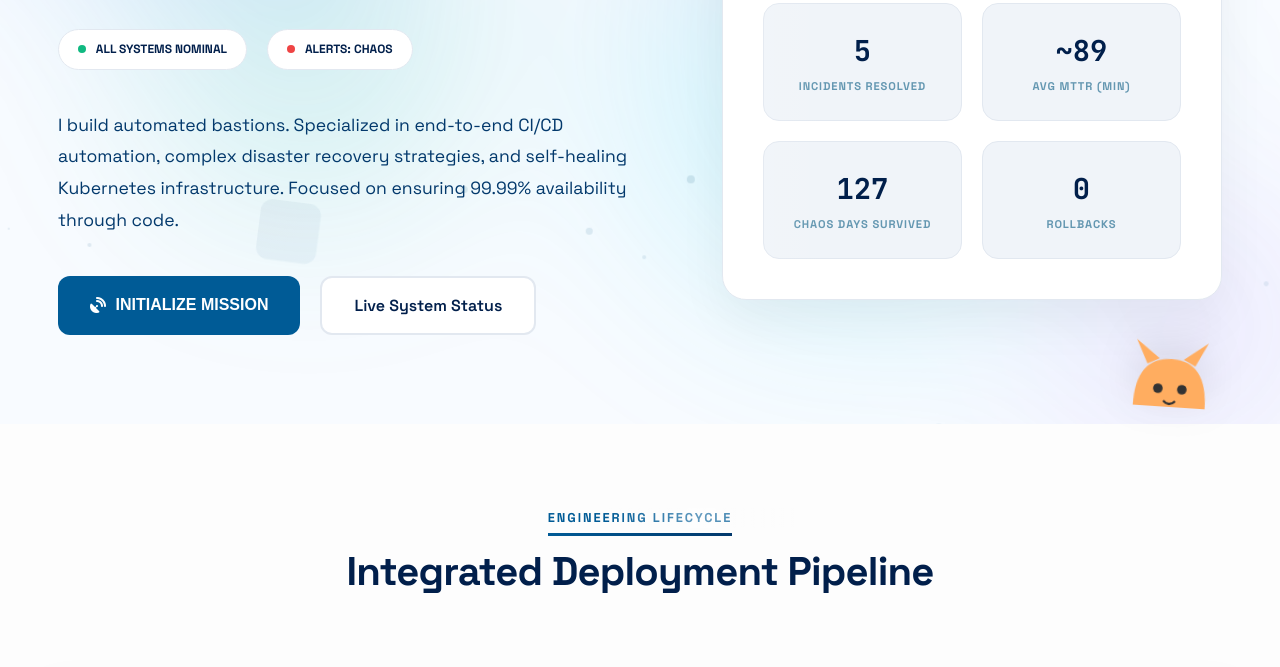
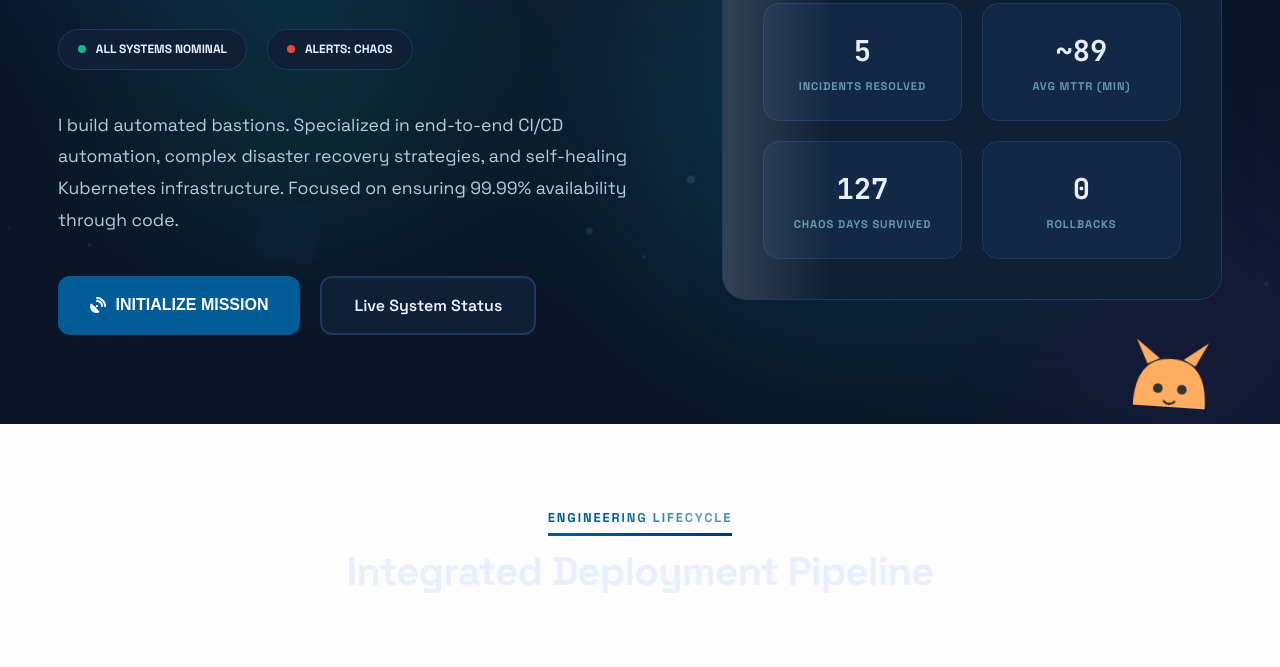
Before and after one commit to SarraMehrez/portfolio-sarra, a website: page src/index.html in a window 1280 px wide. Shown: the part 376-1043 px from the top of the page. Drawn offline with Linux system fonts and the light colour scheme.

Commit message:
Fix: fs-extra dependency and apply full dark theme with dark navbar

```diff
--- a/package.json
+++ b/package.json
@@ -26,7 +26,6 @@
   "license": "MIT",
   "devDependencies": {
     "eslint": "^8.56.0",
-    "fs-extra": "^11.2.0",
     "htmlhint": "^1.1.4",
     "js-yaml": "^4.1.0",
     "serve": "^14.2.1",
@@ -34,6 +33,7 @@
     "stylelint-config-standard": "^36.0.0"
   },
   "dependencies": {
-    "express": "^4.18.2"
+    "express": "^4.18.2",
+    "fs-extra": "^11.2.0"
   }
 }
--- a/src/index.html
+++ b/src/index.html
@@ -18,11 +18,11 @@
         }
 
         :root {
-            --bg-primary: #f8fbff;
-            --bg-secondary: #ffffff;
-            --bg-card: #f0f4f9;
-            --text-primary: #011f4b;
-            --text-secondary: #03396c;
+            --bg-primary: #0a1628;
+            --bg-secondary: #0f1f36;
+            --bg-card: #132844;
+            --text-primary: #e8f0ff;
+            --text-secondary: #b3cde0;
             --text-muted: #6497b1;
 
             /* Darker Blue Themed Palette */
@@ -32,8 +32,10 @@
             --accent-teal: #005b96;
             --accent-indigo: #011f4b;
 
-            --border-light: #e2e8f0;
-            --shadow: rgba(0, 0, 0, 0.04);
+            --border-light: #1e3a5f;
+            --shadow: rgba(0, 0, 0, 0.3);
+            --shadow-hover: rgba(0, 91, 150, 0.4);
+
             --success: #10b981;
             --warning: #f59e0b;
             --error: #ef4444;
```
